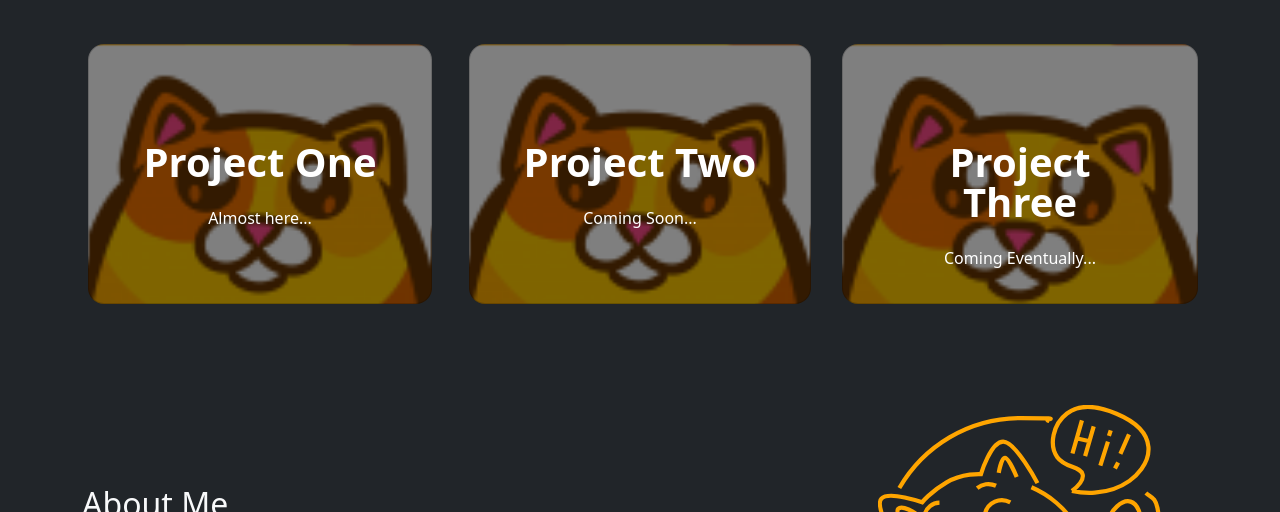
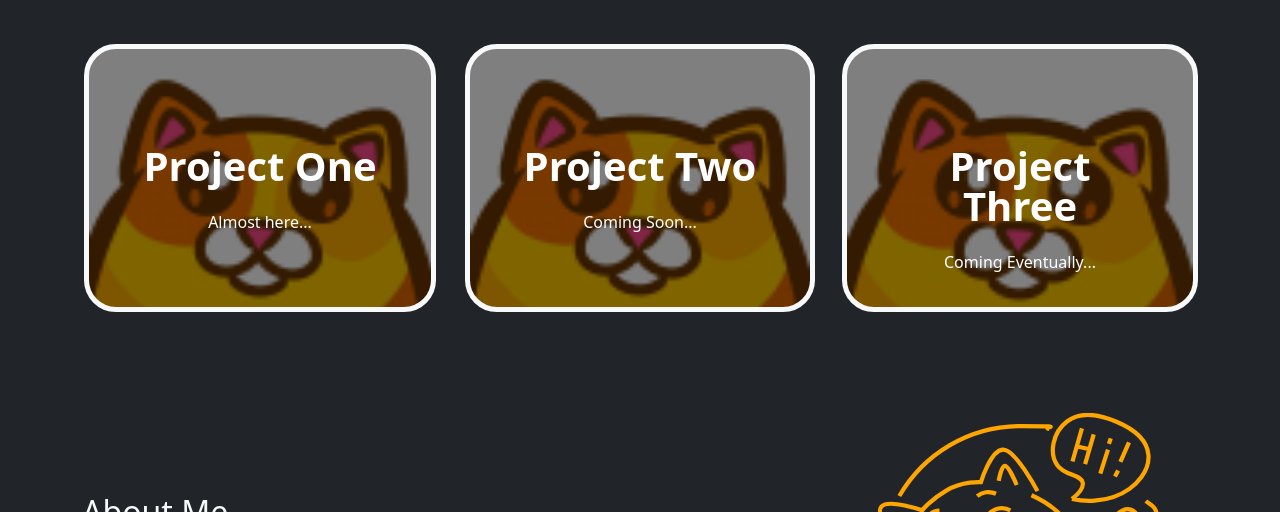
Before and after one commit to NewImprovedKatya/Portfolio-2, a plain HTML site: page index.html in a window 1280 px wide. Shown: the part 674-1186 px from the top of the page. Drawn offline with nearby package versions, Linux system fonts and the light colour scheme.

Commit message:
Added borders on project buttons

```diff
--- a/index.html
+++ b/index.html
@@ -41,7 +41,7 @@
               <p class="lead">A Creative <span class="orange">Web Developer.</span></p>
             <div class="mt-4">
               <button class="btn border-5 rounded-pill orange-btn">Resume</button>
-              <button class="btn border-5 rounded-pill text-white white-btn">Github</button>
+              <button class="btn border-5 rounded-pill text-light white-btn">Github</button>
             </div>
             </div>
           </div>
@@ -55,7 +55,7 @@
           </div>
             <div class="row g-4">
               <div class="col d-flex justify-content-center">
-                  <button type="button" class="card card-cover h-100 overflow-hidden rounded-4 text-center" style="background-image: linear-gradient( rgba(0, 0, 0, 0.5), rgba(0, 0, 0, 0.5) ), url(profile.png); background-size: cover;" data-bs-toggle="modal" data-bs-target="#projectOneModal">
+                  <button type="button" class="card card-cover h-100 overflow-hidden rounded-5 text-center border-5 border-light" style="background-image: linear-gradient( rgba(0, 0, 0, 0.5), rgba(0, 0, 0, 0.5) ), url(profile.png); background-size: cover;" data-bs-toggle="modal" data-bs-target="#projectOneModal">
                       <div class="d-flex flex-column h-100 p-5 pb-3 text-white text-shadow-1">
                           <h3 class="mt-5 mb-4 display-6 lh-1 fw-bold">Project One</h3>
                           <p>Almost here...</p>
@@ -79,7 +79,7 @@
                   </div>
               </div>
               <div class="col d-flex justify-content-center">
-                  <button type="button" class="card card-cover h-100 overflow-hidden  rounded-4 text-center" style="background-image: linear-gradient( rgba(0, 0, 0, 0.5), rgba(0, 0, 0, 0.5) ), url(profile.png); background-size: cover;" data-bs-toggle="modal" data-bs-target="#projectTwoModal">
+                  <button type="button" class="card card-cover h-100 overflow-hidden rounded-5 text-center border-5 border-light" style="background-image: linear-gradient( rgba(0, 0, 0, 0.5), rgba(0, 0, 0, 0.5) ), url(profile.png); background-size: cover;" data-bs-toggle="modal" data-bs-target="#projectTwoModal">
                       <div class="d-flex flex-column h-100 p-5 pb-3 text-white text-shadow-1">
                           <h3 class="mt-5 mb-4 display-6 lh-1 fw-bold">Project Two</h3>
                           <p>Coming Soon...</p>
@@ -103,7 +103,7 @@
                   </div>
               </div>
               <div class="col d-flex justify-content-center">
-                  <button type="button" class="card card-cover h-100 overflow-hidden rounded-4  text-center" style="background-image: linear-gradient( rgba(0, 0, 0, 0.5), rgba(0, 0, 0, 0.5) ), url(profile.png); background-size: cover;" data-bs-toggle="modal" data-bs-target="#projectThreeModal">
+                  <button type="button" class="card card-cover h-100 overflow-hidden rounded-5 text-center border-5 border-light" style="background-image: linear-gradient( rgba(0, 0, 0, 0.5), rgba(0, 0, 0, 0.5) ), url(profile.png); background-size: cover;" data-bs-toggle="modal" data-bs-target="#projectThreeModal">
                       <div class="d-flex flex-column h-100 p-5 pb-3 text-white text-shadow-1">
                           <h3 class="mt-5 mb-4 display-6 lh-1 fw-bold">Project Three</h3>
                           <p>Coming Eventually...</p>
```
